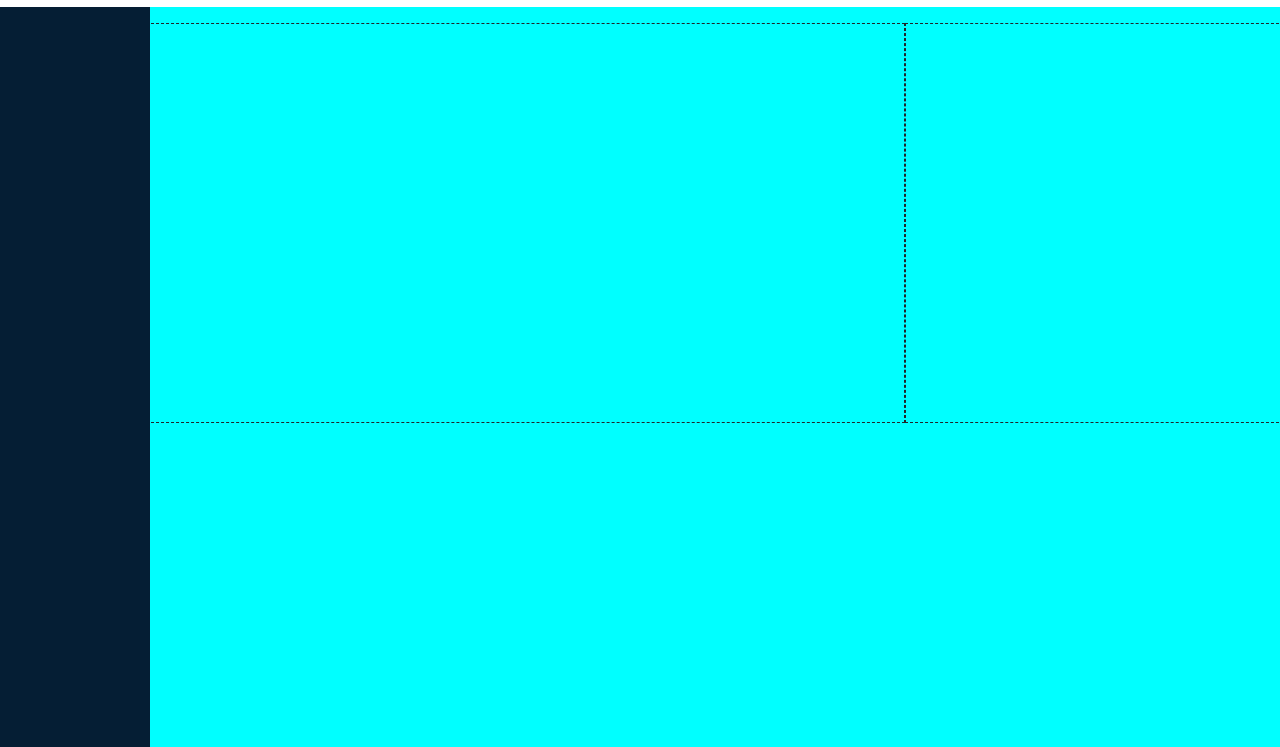
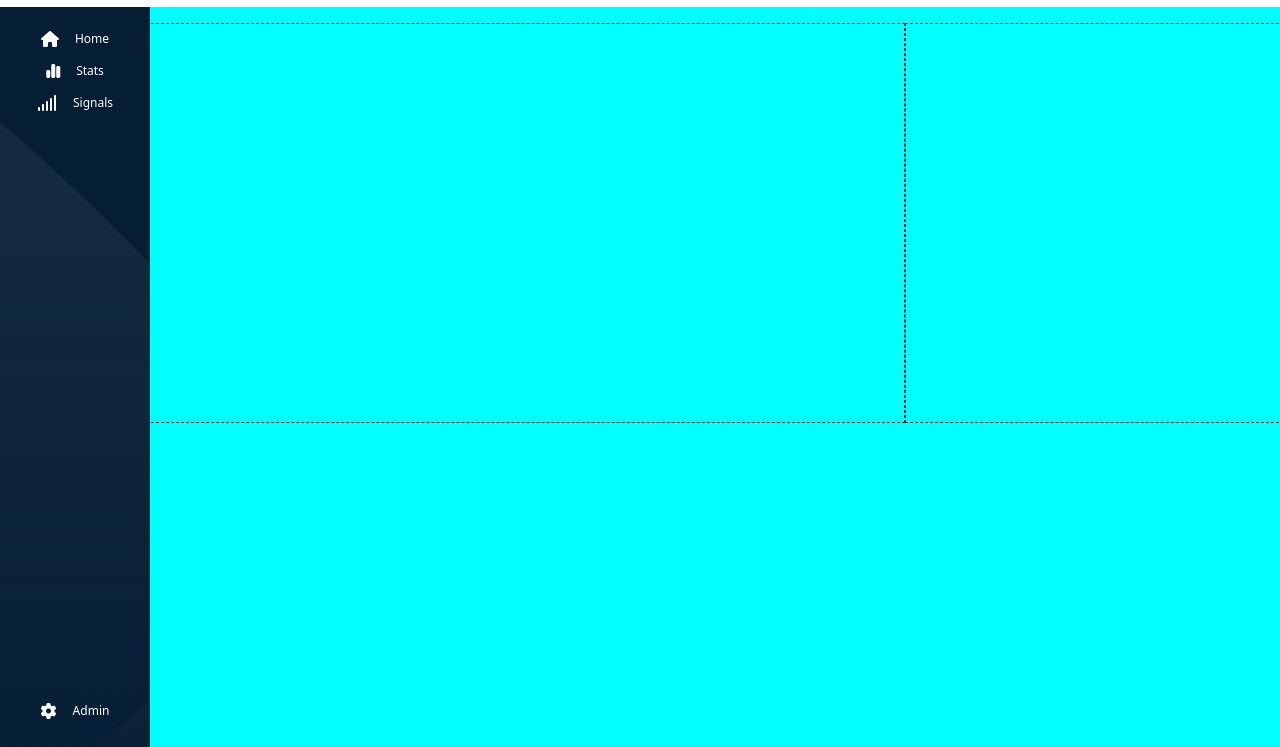
Before and after one commit to alessiaBer/html-css-bootstrap-dashboard, a plain HTML site: page index.html in a window 1280 px wide. Shown: the part 53-800 px from the top of the page. Drawn offline with nearby package versions, Linux system fonts and the light colour scheme.

Commit message:
[add] sidebar content

```diff
--- a/assets/css/style.css
+++ b/assets/css/style.css
@@ -15,11 +15,6 @@ sidebar-bg-light: #12293e
 /* #endregion Common */
 
 /* #region Debug */
-
-.debug .sidebar {
-    width: 70px;
-    height: calc(100vh - 60px);
-}
 
 .debug .main_content {
     width: calc(100% - 70px);
@@ -62,6 +57,14 @@ ul#dropdown_menu {
 /* #region Main */
 .sidebar {
     background-color: var(--dash-dark-blue);
+    width: 70px;
+    height: calc(100vh - 60px);
+    background-image: url(../img/sidebar-bg.png);
+}
+
+.side_text,
+.bottom_text {
+    font-size: 0.75rem;
 }
 
 .main_content {
@@ -73,12 +76,16 @@ ul#dropdown_menu {
 
 /* #region Media Queries */
 @media screen and (min-width: 1200px) {
-    .debug .sidebar {
+    .sidebar {
         width: 150px;
     }
 
     .debug .main_content {
         width: calc(100% - 150px);
     }
+
+    .side_text {
+        display: block;
+    }
 }
 /* #region Media Queries */
--- a/index.html
+++ b/index.html
@@ -6,9 +6,16 @@
         <meta name="viewport" content="width=device-width, initial-scale=1.0">
         <title>Bootstrap Dashboard</title>
         <!-- fontawesome -->
-    <link rel="stylesheet" href="https://cdnjs.cloudflare.com/ajax/libs/font-awesome/6.3.0/css/all.min.css" integrity="sha512-SzlrxWUlpfuzQ+pcUCosxcglQRNAq/DZjVsC0lE40xsADsfeQoEypE+enwcOiGjk/bSuGGKHEyjSoQ1zVisanQ==" crossorigin="anonymous" referrerpolicy="no-referrer" />
+        <link rel="stylesheet"
+            href="https://cdnjs.cloudflare.com/ajax/libs/font-awesome/6.3.0/css/all.min.css"
+            integrity="sha512-SzlrxWUlpfuzQ+pcUCosxcglQRNAq/DZjVsC0lE40xsADsfeQoEypE+enwcOiGjk/bSuGGKHEyjSoQ1zVisanQ=="
+            crossorigin="anonymous" referrerpolicy="no-referrer" />
         <!-- bootstrap -->
-    <link href="https://cdn.jsdelivr.net/npm/bootstrap@5.2.3/dist/css/bootstrap.min.css" rel="stylesheet" integrity="sha384-rbsA2VBKQhggwzxH7pPCaAqO46MgnOM80zW1RWuH61DGLwZJEdK2Kadq2F9CUG65" crossorigin="anonymous">
+        <link
+            href="https://cdn.jsdelivr.net/npm/bootstrap@5.2.3/dist/css/bootstrap.min.css"
+            rel="stylesheet"
+            integrity="sha384-rbsA2VBKQhggwzxH7pPCaAqO46MgnOM80zW1RWuH61DGLwZJEdK2Kadq2F9CUG65"
+            crossorigin="anonymous">
         <!-- my css-->
         <link rel="stylesheet" href="./assets/css/style.css">
     </head>
@@ -20,39 +27,52 @@
 
                     <a class="navbar-brand p-0" href="#">
                         <div class="navbar-toggler border-0">
-                        <img class="p-0 mobile_logo" src="./assets/img/mobile-logo.png" alt="#" height="50">
+                            <img class="p-0 mobile_logo"
+                                src="./assets/img/mobile-logo.png" alt="#"
+                                height="50">
                         </div>
                         <div class="collapse navbar-collapse">
-                        <img class="w-auto h-100 me-auto" src="./assets/img/logo.svg" alt="#">
+                            <img class="w-auto h-100 me-auto"
+                                src="./assets/img/logo.svg" alt="#">
                         </div>
                     </a>
                     <!-- /logos -->
                     <form class="d-flex" role="search">
-                    <input class="form-control border-0" type="search" placeholder=" Prova a cercare: Lezioni di Laravel" aria-label="Search">
+                        <input class="form-control border-0" type="search"
+                            placeholder=" Prova a cercare: Lezioni di Laravel"
+                            aria-label="Search">
                     </form>
                     <!-- /search_form-->
-                <div class="collapse navbar-collapse flex-grow-0" id="navbarSupportedContent">
+                    <div class="collapse navbar-collapse flex-grow-0"
+                        id="navbarSupportedContent">
                         <ul class="navbar-nav ms-auto mb-2 mb-lg-0">
                             <li class="nav-item">
-                        <a class="nav-link active" aria-current="page" href="#">
-                            <i class="fa-solid fa-list-ul text-secondary"></i>
+                                <a class="nav-link active" aria-current="page"
+                                    href="#">
+                                    <i class="fa-solid fa-list-ul
+                                        text-secondary"></i>
                                 </a>
                             </li>
                             <li class="nav-item">
-                        <a class="nav-link active" aria-current="page" href="#">
-                            <i class="fa-solid fa-circle-question text-secondary"></i>
+                                <a class="nav-link active" aria-current="page"
+                                    href="#">
+                                    <i class="fa-solid fa-circle-question
+                                        text-secondary"></i>
                                 </a>
                             </li>
                             <li class="nav-item">
-                        <a class="nav-link active" aria-current="page" href="#">
-                            <i class="fa-solid fa-ellipsis-vertical text-secondary"></i>
+                                <a class="nav-link active" aria-current="page"
+                                    href="#">
+                                    <i class="fa-solid fa-ellipsis-vertical
+                                        text-secondary"></i>
                                 </a>
                             </li>
                         </ul>
                     </div>
                     <!-- /navbar items -->
                     <div class="nav-item dropdown">
-                    <a class="nav-link" href="#" role="button" data-bs-toggle="dropdown" aria-expanded="false">
+                        <a class="nav-link" href="#" role="button"
+                            data-bs-toggle="dropdown" aria-expanded="false">
                             <i class="fa-solid fa-bell text-warning"></i>
                         </a>
                         <ul class="dropdown-menu" id="dropdown_menu">
@@ -68,8 +88,46 @@
         </header>
         <!-- /#app_header -->
         <main id="app_main" class="d-flex">
-        <div class="sidebar">
 
+            <div class="sidebar d-flex justify-content-between
+                flex-column py-3">
+                <div class="sidebar_top">
+                    <ul class="sidebar_menu list-unstyled">
+                        <li>
+                            <a class="d-flex justify-content-center align-items-center py-1 text-decoration-none text-white" href="#">
+                                <div class="side_icon">
+                                    <i class="fa-solid fa-house"></i>
+                                </div>
+                                <div class="side_text collapse d-lg-block ps-lg-3 fw-light">Home</div>
+                            </a>
+                        </li>
+                        <li>
+                            <a class="d-flex justify-content-center align-items-center py-1 text-decoration-none text-white" href="#">
+                                <div class="side_icon">
+                                    <i class="fa-solid fa-chart-simple"></i>
+                                </div>
+                                <div class="side_text collapse d-lg-block ps-lg-3 fw-light">Stats</div>
+                            </a>
+                        </li>
+                        <li>
+                            <a class="d-flex justify-content-center align-items-center
+                            py-1 text-decoration-none text-white" href="#">
+                                <div class="side_icon">
+                                    <i class="fa-solid fa-signal"></i>
+                                </div>
+                                <div class="side_text collapse d-lg-block ps-lg-3 fw-light">Signals</div>
+                            </a>
+                        </li>
+                    </ul>
+                </div>
+                <div class="sidebar_bottom d-flex align-bottom justify-content-center py-1">
+                    <a class="d-flex justify-content-center align-items-center py-1 text-decoration-none text-white" href="#">
+                        <div class="bottom_icon">
+                            <i class="fa-solid fa-gear"></i>
+                        </div>
+                        <div class="bottom_text collapse d-lg-block ps-lg-3 fw-light">Admin</div>
+                    </a>
+                </div>
             </div>
             <!-- /.sidebar -->
             <div class="main_content">
@@ -91,6 +149,9 @@
 
 
         <!-- bootstrap -->
-    <script src="https://cdn.jsdelivr.net/npm/bootstrap@5.2.3/dist/js/bootstrap.bundle.min.js" integrity="sha384-kenU1KFdBIe4zVF0s0G1M5b4hcpxyD9F7jL+jjXkk+Q2h455rYXK/7HAuoJl+0I4" crossorigin="anonymous"></script>
+        <script
+            src="https://cdn.jsdelivr.net/npm/bootstrap@5.2.3/dist/js/bootstrap.bundle.min.js"
+            integrity="sha384-kenU1KFdBIe4zVF0s0G1M5b4hcpxyD9F7jL+jjXkk+Q2h455rYXK/7HAuoJl+0I4"
+            crossorigin="anonymous"></script>
     </body>
 </html>
```
Lines whose indentation alone changed are shown as unchanged.
